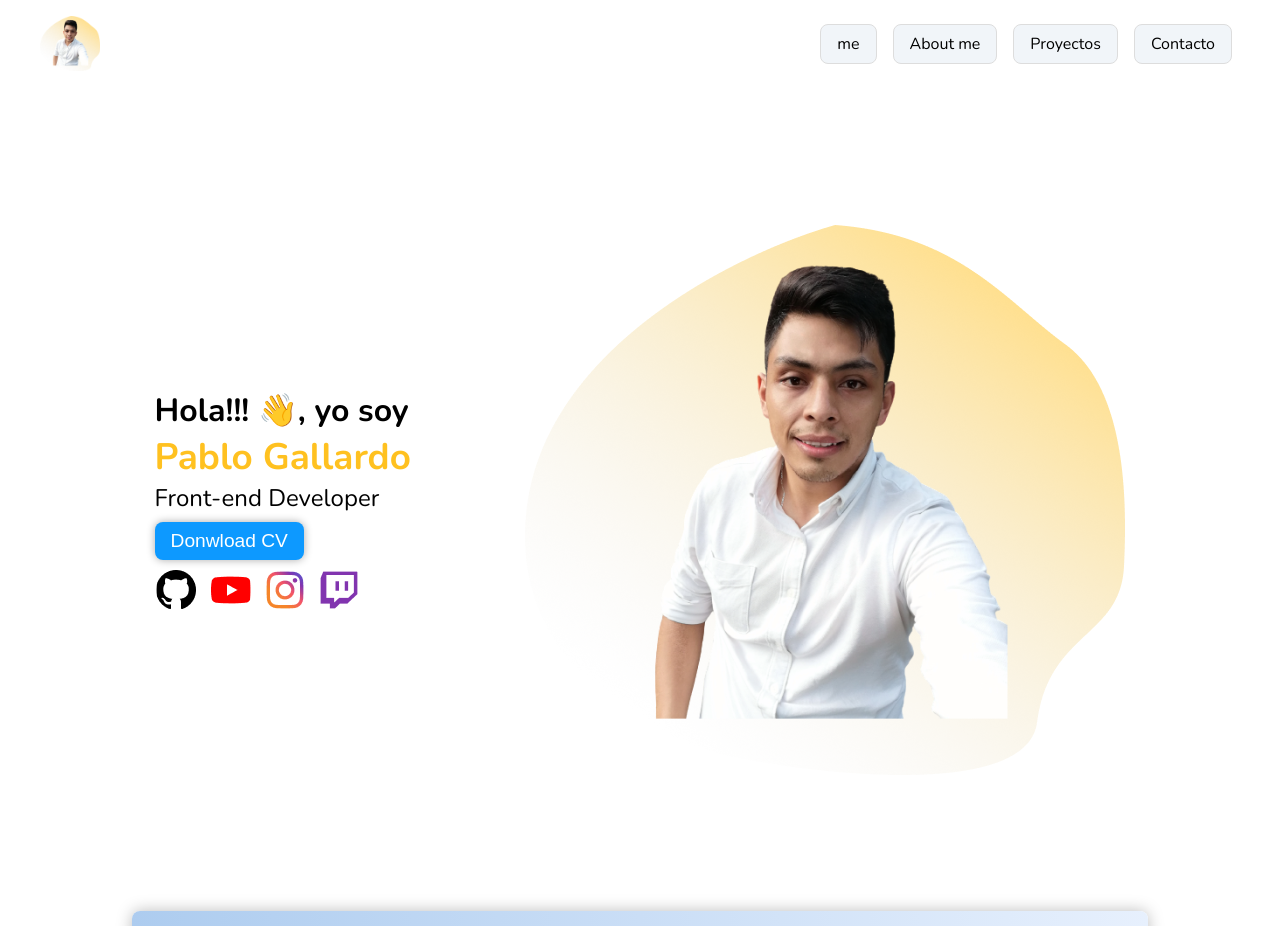
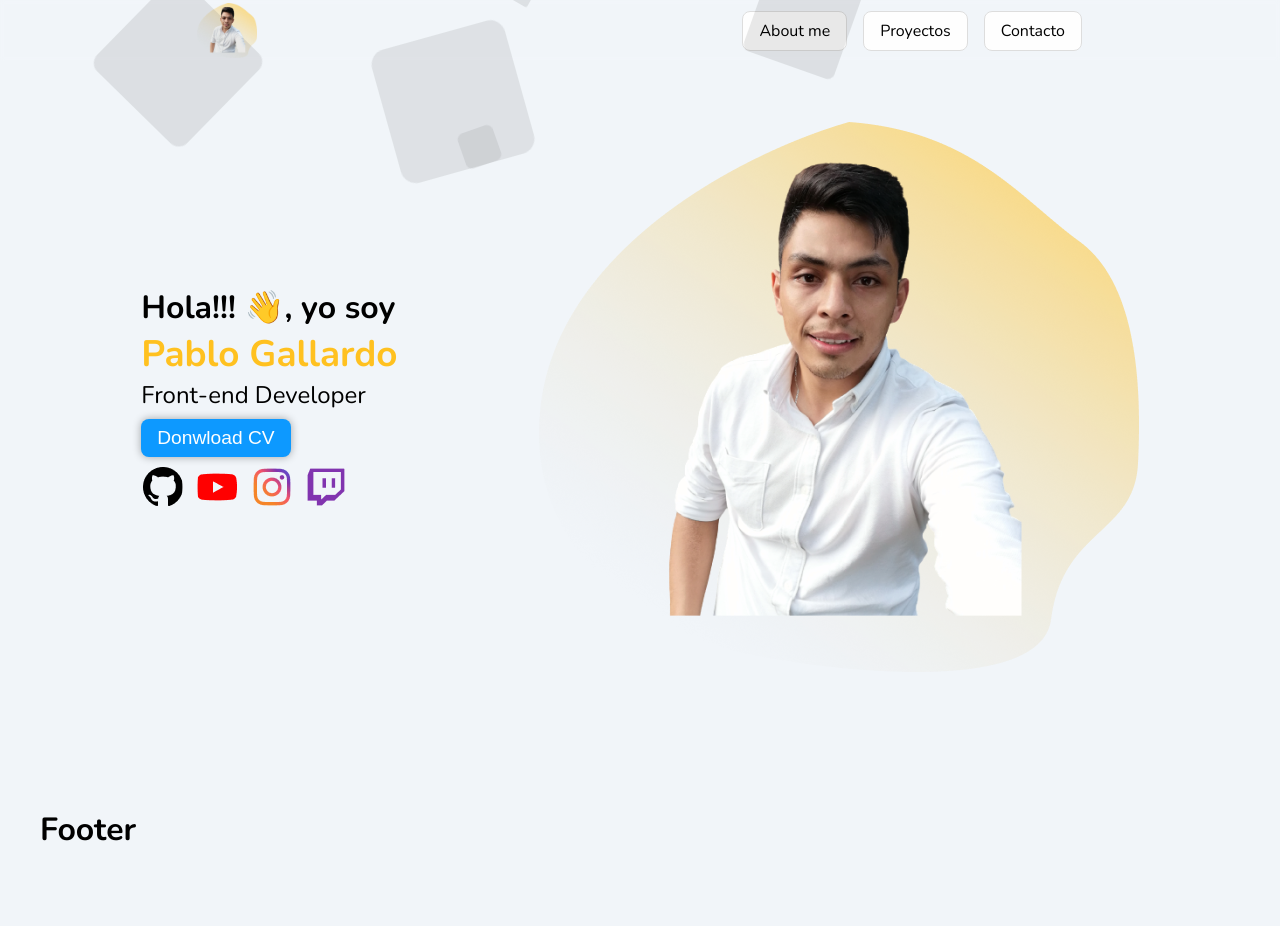
Before and after one commit to pablogallardodev/portfolio, a React (Vite) app: page / in a window 1280 px wide. Shown: the top 926 px of the page. After the commit the page ends 859 px from the top, so only its background shows below. Built offline with nearby package versions, Linux system fonts and the light colour scheme.

Commit message:
Css module y diseño de back

```diff
--- a/src/App.jsx
+++ b/src/App.jsx
@@ -1,41 +1,13 @@
-
-import Profile from './picture/profile.png'
-import github from './picture/github.png'
-import instagram from './picture/instagram.png'
-import twitch from './picture/twitch.png'
-import youtube from './picture/youtube.png'
-
+import './app.css'
 import Navbar from './components/Navbar'
 import Footer from './components/Footer'
+import Header from './components/Header'
 
 export default function App() {
   return (
     <>
       <Navbar />
-      <div className='container app-center'>
-        <div className='header'>
-          <div>
-            <h1>Hola!!! <span className='hand'>👋</span>, yo soy</h1>
-            <h1 className='name'>Pablo Gallardo</h1>
-            <h2 className='title'>Front-end Developer</h2>
-            <button className='cv'>Donwload CV</button>
-            <div className='redes'>
-              <a href="https://github.com/pablogallardodev" target="blank"><img src={github} alt="Pablo Gallardo" /></a>
-              <a href="https://www.youtube.com/channel/UCS-YoU7f8PztGHBd4OD9RSw" target="blank"><img src={youtube} alt="Pablo Gallardo" /></a>
-              <a href="https://www.instagram.com/pablogallardo.dev" target="blank"><img src={instagram} alt="Pablo Gallardo" /></a>
-              <a href="https://www.twitch.tv/pablogallardodev" target="blank"><img src={twitch} alt="Pablo Gallardo" /></a>
-            </div>
-          </div>
-          <div>
-            <img src={Profile} alt="Pablo Gallardo" />
-          </div>
-        </div>
-
-        <div className='about-me'>
-          <h1>About me</h1>
-          <p>Ingeniero en Sistemas Computacionales 👨‍🎓, apasionado por ser desarrollador, aprender y aplicar nuevas tecnologías. Actualmente soy desarrollador Front-End 💻 🖱 para una consultora. Un hobby es poder compartir mis conocimientos 📹 📺, para que los demás puedan aprender más. Por último, pero no menos importante soy de México. 🌮 🌮</p>
-        </div>
-      </div>
+      <Header />
       <Footer />
     </>
   )
--- /dev/null
+++ b/src/app.css
@@ -0,0 +1,36 @@
+:root {
+  --back-color: #f1f5f9;
+  --black-color: #111;
+  --gray-color: #ddd;
+  --primary-color: #ffc120;
+  --secundary-color: #0D99FF;
+  --shadow-color: #00000055;
+  --white-color: #fefefe;
+  --transition-mode: all .4s ease-in-out;
+}
+
+body {
+  background-color: var(--back-color);
+  margin: 0;
+  font-family: 'Nunito', -apple-system, BlinkMacSystemFont, 'Segoe UI', 'Roboto', 'Oxygen',
+    'Ubuntu', 'Cantarell', 'Fira Sans', 'Droid Sans', 'Helvetica Neue',
+    sans-serif;
+  -webkit-font-smoothing: antialiased;
+  -moz-osx-font-smoothing: grayscale;
+}
+
+code {
+  font-family: source-code-pro, Menlo, Monaco, Consolas, 'Courier New',monospace;
+}
+
+* {
+  margin: 0;
+  padding: 0;
+  box-sizing: inherit;
+}
+
+.app-center {
+  max-width: 1200px;
+  margin: 0 auto;
+  padding: 0.5rem;
+}
--- /dev/null
+++ b/src/components/Header.jsx
@@ -0,0 +1,50 @@
+import Profile from '../picture/profile.png'
+import github from '../picture/github.png'
+import instagram from '../picture/instagram.png'
+import twitch from '../picture/twitch.png'
+import youtube from '../picture/youtube.png'
+import styles from '../styles/Header.module.css'
+
+const Header = () => {
+  return (<>
+    <div className={styles.header}>
+      <div>
+        <h1>Hola!!! 👋, yo soy</h1>
+        <h1 className={styles.name}>Pablo Gallardo</h1>
+        <h2 className={styles.title}>Front-end Developer</h2>
+        <button className={styles.cv}>Donwload CV</button>
+        <div className={styles.redes}>
+          <a href="https://github.com/pablogallardodev" target="blank"><img src={github} alt="Pablo Gallardo" /></a>
+          <a href="https://www.youtube.com/channel/UCS-YoU7f8PztGHBd4OD9RSw" target="blank"><img src={youtube} alt="Pablo Gallardo" /></a>
+          <a href="https://www.instagram.com/pablogallardo.dev" target="blank"><img src={instagram} alt="Pablo Gallardo" /></a>
+          <a href="https://www.twitch.tv/pablogallardodev" target="blank"><img src={twitch} alt="Pablo Gallardo" /></a>
+        </div>
+      </div>
+      <div>
+        <img src={Profile} alt="Pablo Gallardo" />
+      </div>
+    </div>
+    <ul className={styles.circles}>
+      {
+        Array.from({ length: 20 }).map((el, index) => {
+          const size = Math.floor(Math.random() * (150 - 20) + 20);
+          const position = Math.floor(Math.random() * 90);
+          const animationDelay = Math.floor(Math.random() * 15);
+          const animationDuration = Math.floor(Math.random() * (40 - 10) + 10);
+
+          return <li style={{ left: `${position}%`, width: `${size}px`, height: `${size}px`, animationDelay: `${animationDelay}s`, animationDuration: `${animationDuration}s` }} key={index}></li>
+        })
+      }
+    </ul>
+    {/*
+    <li style={{ left: '25%', width: '80px', height: '80px', animationDelay: '0s' }}></li>
+      size: 20px - 150px
+      position: 0 - 100%
+      animationDelay: 0s - 15s
+      animationDuration: 10s - 40s
+    */}
+    </>
+  )
+}
+
+export default Header
--- a/src/components/Navbar.jsx
+++ b/src/components/Navbar.jsx
@@ -1,12 +1,11 @@
-import React from 'react'
 import logo from "../picture/profile.png"
+import styles from '../styles/Navbar.module.css'
 
 const Navbar = () => {
   return (
-    <nav className='nav app-center'>
+    <nav className={styles.nav}>
       <img src={logo} alt="Logo" width="60" />
       <ul>
-        <li>me</li>
         <li>About me</li>
         <li>Proyectos</li>
         <li>Contacto</li>
--- a/src/index.css
+++ /dev/null
@@ -1,113 +0,0 @@
-body {
-  margin: 0;
-  font-family: 'Nunito', -apple-system, BlinkMacSystemFont, 'Segoe UI', 'Roboto', 'Oxygen',
-    'Ubuntu', 'Cantarell', 'Fira Sans', 'Droid Sans', 'Helvetica Neue',
-    sans-serif;
-  -webkit-font-smoothing: antialiased;
-  -moz-osx-font-smoothing: grayscale;
-}
-
-code {
-  font-family: source-code-pro, Menlo, Monaco, Consolas, 'Courier New',monospace;
-}
-
-* {
-  margin: 0;
-  padding: 0;
-  box-sizing: inherit;
-}
-
-
-.container {
-  align-items: center;
-  display: flex;
-  flex-direction: column;
-  justify-content: center;
-}
-
-.app-center {
-  max-width: 1200px;
-  margin: 0 auto;
-  padding: 1rem;
-}
-
-.nav {
-  align-items: center;
-  display: flex;
-  justify-content: space-between;
-}
-
-.nav ul {
-  display: flex;
-  justify-content: flex-end;
-  width: 50%;
-}
-
-.nav li {
-  background-color: #f1f5f9;
-  border-radius: .5rem;
-  border: 1px solid #DDD;
-  list-style: none;
-  margin: 0 .5rem;
-  padding: .5rem 1rem;
-}
-
-.header {
-  /* background: linear-gradient(90deg, #FFECD2, #FDB8A1); */
-  align-items: center;
-  display: flex;
-  min-height: 100vh;
-  min-width: 100%;
-  justify-content: space-evenly;
-}
-
-.header .name {
-  color: #ffc120;
-  font-size: 2.3rem;
-  font-weight: 800;
-}
-
-.header .title {
-  font-weight: 300;
-}
-
-.header .cv {
-  background-color: #0D99FF;
-  border: none;
-  border-radius: .5rem;
-  box-shadow: 0 0 .5rem #00000055;
-  color: white;
-  cursor: pointer;
-  font-size: 1.2rem;
-  font-weight: 300;
-  padding: .5rem 1rem;
-  margin: .5rem 0;
-  transition: all .3s ease-in-out;
-}
-
-.header .redes img {
-  margin-right: .7rem;
-  border-radius: .5rem;
-  padding: .1rem;
-  transition: all .3s ease-in-out;
-}
-
-.header .redes img:hover, .header .cv:hover {
-  transform: translateY(-3px) translateX(3px);
-}
-
-.about-me {
-  background: linear-gradient(90deg, #ADCCEF, #E7F0FD);
-  border-radius: .5rem;
-  box-shadow: 0 0 1rem #00000044;
-  margin: .5rem;
-  max-width: 1000px;
-  padding: .5rem;
-  text-align: center;
-}
-
-.about-me > p {
-  font-size: 1.2rem;
-  font-weight: 300;
-  margin: .5rem 0;
-}
--- a/src/main.jsx
+++ b/src/main.jsx
@@ -1,7 +1,6 @@
 import React from 'react'
 import ReactDOM from 'react-dom/client'
 import App from './App'
-import './index.css'
 
 ReactDOM.createRoot(document.getElementById('root')).render(
   <React.StrictMode>
--- /dev/null
+++ b/src/styles/Header.module.css
@@ -0,0 +1,75 @@
+.header {
+  align-items: center;
+  display: flex;
+  justify-content: space-evenly;
+  min-height: 100vh;
+  min-width: 100%;
+}
+
+.name {
+  color: var(--primary-color);
+  font-size: 2.3rem;
+  font-weight: 800;
+}
+
+.title {
+  font-weight: 300;
+}
+
+.cv {
+  background-color: var(--secundary-color);
+  border: none;
+  border-radius: .5rem;
+  box-shadow: 0 0 .5rem var(--shadow-color);
+  color: var(--white-color);
+  cursor: pointer;
+  font-size: 1.2rem;
+  font-weight: 300;
+  padding: .5rem 1rem;
+  margin: .5rem 0;
+  transition: var(--transition-mode);
+}
+
+.redes img {
+  margin-right: .7rem;
+  border-radius: .5rem;
+  padding: .1rem;
+  transition: var(--transition-mode);
+}
+
+.redes img:hover, .cv:hover {
+  transform: translateY(-3px) translateX(3px);
+}
+
+.circles{
+  top: 0;
+  left: 0;
+  width: 100%;
+  height: 100%;
+  overflow: hidden;
+}
+
+.circles li{
+  position: absolute;
+  display: block;
+  list-style: none;
+  width: 20px;
+  height: 20px;
+  background: rgba(0, 0, 0, 0.1);
+  animation: animate 25s linear infinite;
+  top: -150px;
+
+}
+
+@keyframes animate {
+  0%{
+      transform: translateY(0) rotate(0deg);
+      opacity: 1;
+      border-radius: 0;
+  }
+  100%{
+      transform: translateY(800px) rotate(720deg);
+      opacity: 0;
+      border-radius: 50%;
+  }
+}
--- /dev/null
+++ b/src/styles/Navbar.module.css
@@ -0,0 +1,32 @@
+.nav {
+  align-items: center;
+  backdrop-filter: blur(2px);
+  display: flex;
+  justify-content: space-evenly;
+  padding: 0.2rem;
+  position: fixed;
+  top: 0;
+  width: 100%;
+}
+
+.nav ul {
+  display: flex;
+  justify-content: flex-end;
+  width: 50%;
+}
+
+.nav li {
+  background-color: var(--white-color);
+  border-radius: .5rem;
+  border: 1px solid var(--gray-color);
+  cursor: pointer;
+  list-style: none;
+  margin: 0 .5rem;
+  padding: .5rem 1rem;
+  transition: var(--transition-mode);
+}
+
+.nav li:hover {
+  background-color: var(--secundary-color);
+  color: var(--white-color);
+}
```
